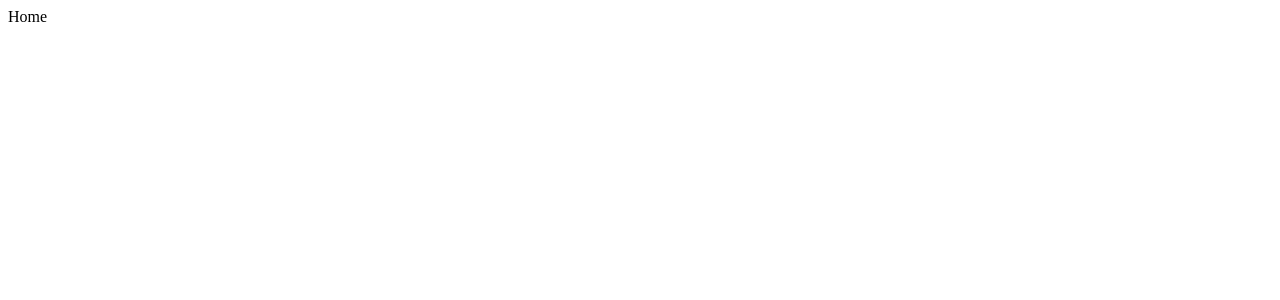
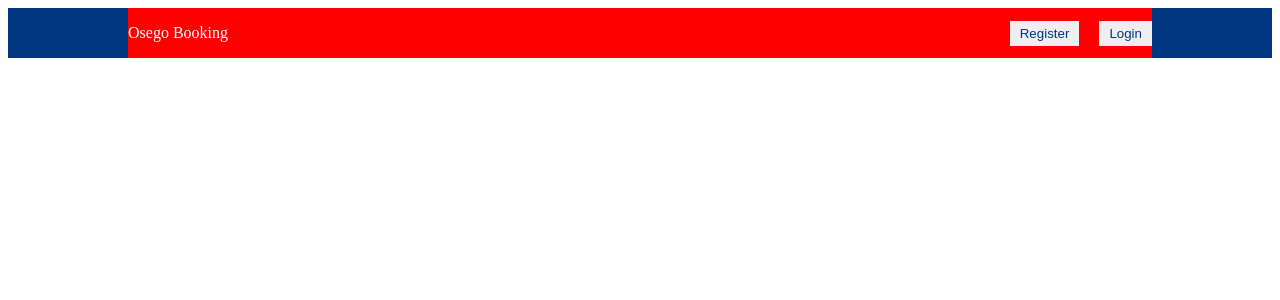
Before and after one commit to OsegoTech/rentals-booking-client, a React (Vite) app: page / in a window 1280 px wide. Shown: the top 300 px of the page. Built offline with nearby package versions, Linux system fonts and the light colour scheme.

Commit message:
Navbar design

```diff
--- /dev/null
+++ b/src/components/navbar/Navbar.jsx
@@ -0,0 +1,16 @@
+import "./navbar.css"
+const Navbar = () => {
+    return(
+        <div className="navbar">
+            <div className="navContainer">
+                <span className="logo">Osego Booking</span>
+                <div className="navItems">
+                    <button className="navButton">Register</button>
+                    <button className="navButton">Login</button>
+                </div>
+            </div>
+        </div>
+    )
+}
+
+export default Navbar
--- /dev/null
+++ b/src/components/navbar/navbar.css
@@ -0,0 +1,28 @@
+.navbar{
+    height: 50px;
+    background-color: #003580;
+    display: flex;
+    justify-content: center;
+}
+
+.navContainer{
+    width: 100%;
+    max-width: 1024px;
+    background-color: red;
+    color: white;
+    display: flex;
+    align-items: center;
+    justify-content: space-between;
+}
+
+.logo{
+    font-weight: 500;
+}
+
+.navButton{
+    margin-left: 20px;
+    border: none;
+    padding: 5px 10px;
+    cursor: pointer;
+    color: #003580;
+}
--- a/src/pages/home/Home.jsx
+++ b/src/pages/home/Home.jsx
@@ -1,6 +1,10 @@
+import "./home.css"
+import Navbar from "../../components/navbar/Navbar.jsx";
 const Home = () => {
     return(
-        <div>Home</div>
+        <div>
+            <Navbar/>
+        </div>
     )
 }
 
```
Also changed, not shown: src/components/header/Header.jsx (added, +8 -0 lines), src/components/header/header.css (added), src/pages/home/home.css (added).
